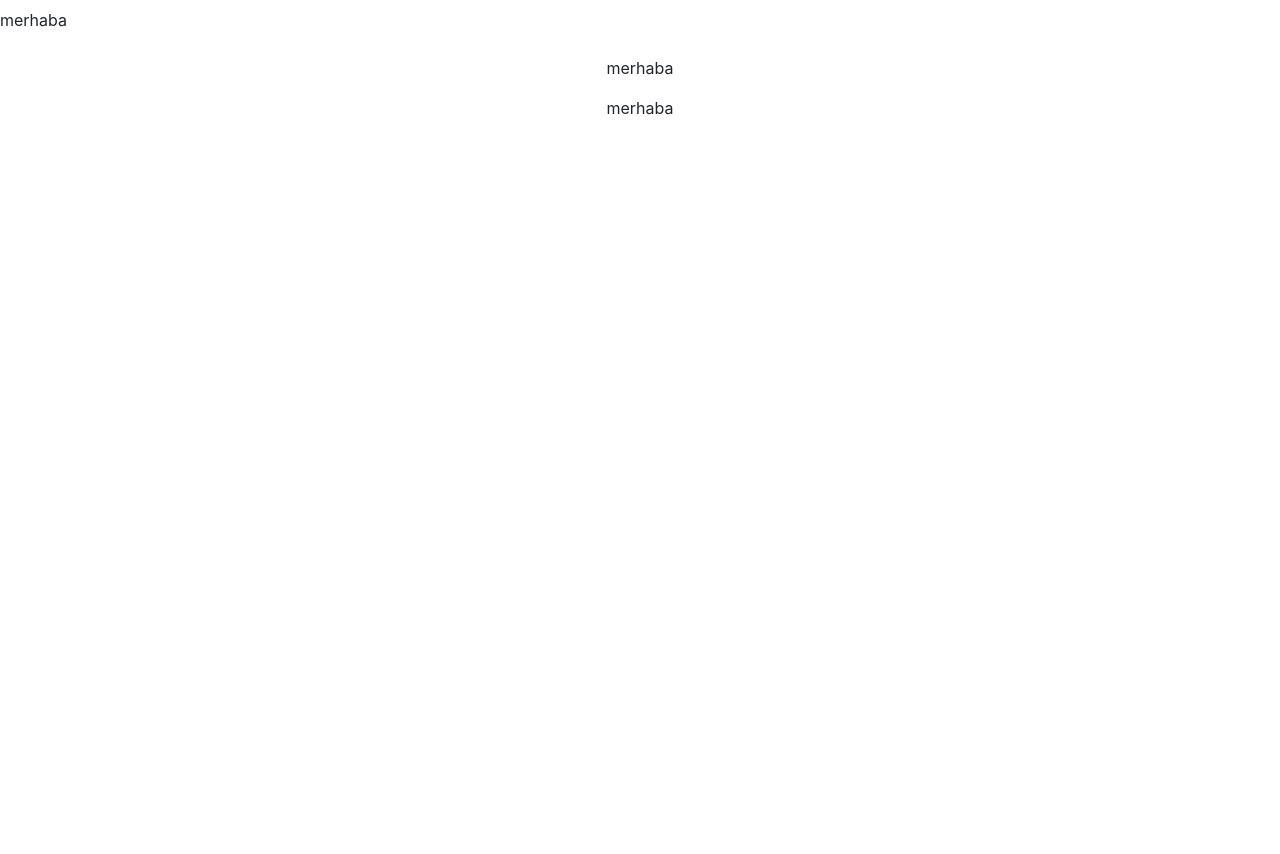
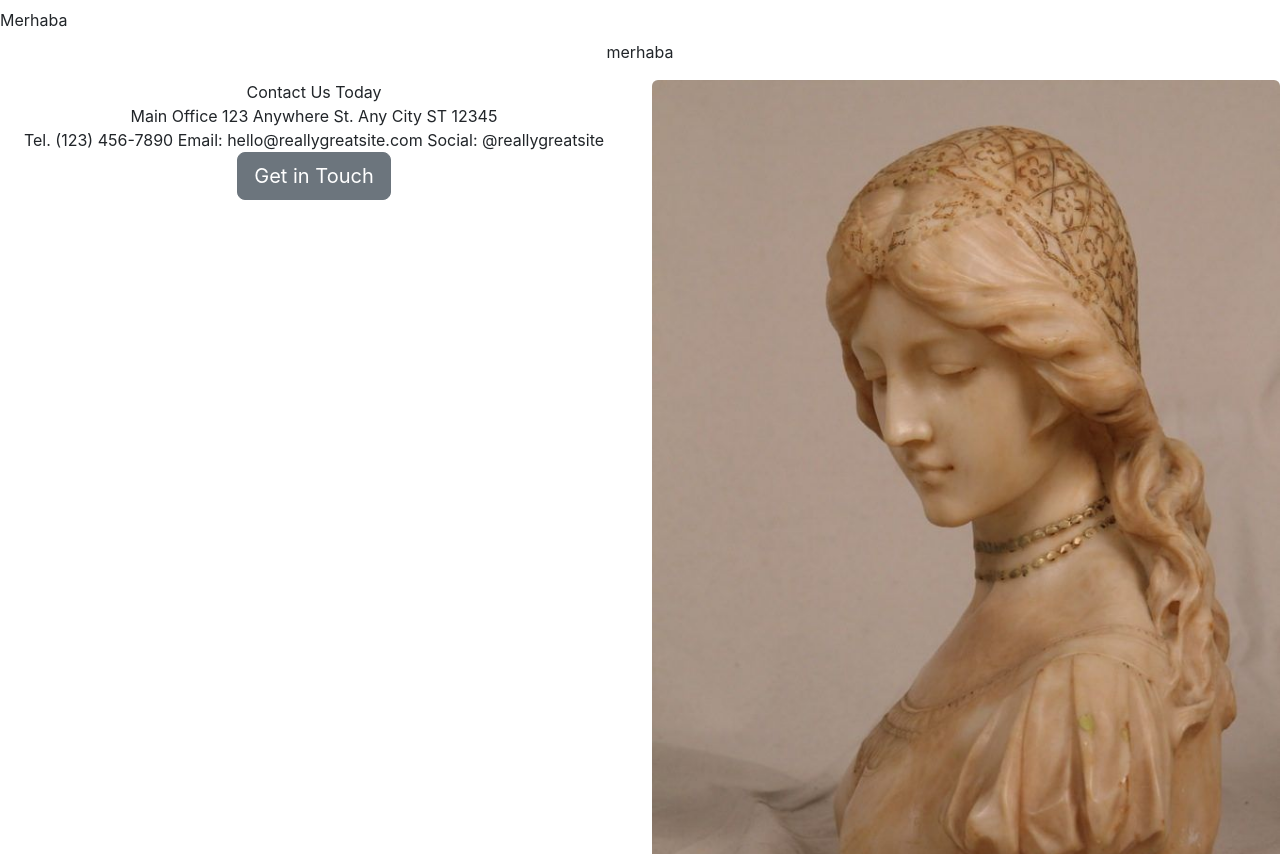
Before and after one commit to vuranokyigit/business-web-template, a React (Create React App) app: page / in a window 1280 px wide. Shown: the top 854 px of the page. Before the commit the page ends 800 px from the top, so only its background shows below. Built offline with nearby package versions, Linux system fonts and the light colour scheme.

Commit message:
footerContent

```diff
--- a/src/components/Footer/footer.jsx
+++ b/src/components/Footer/footer.jsx
@@ -1,13 +1,31 @@
 import React from "react";
 
-
 const Footer = () => {
-
 
     return (
         <>
             <footer className="footer">
-                <p>merhaba</p>
+                <div className="row">
+                    <div className="col-md-6" >
+                        Contact Us Today
+                        <div className="col-md-12">
+                            Main Office
+                            123 Anywhere St.
+                            Any City ST 12345
+                        </div>
+                        <div className="col-md-12">
+                            Tel. (123) 456-7890
+                            Email: hello@reallygreatsite.com
+                            Social: @reallygreatsite
+                        </div>
+                        <button type="button" className="btn btn-secondary btn-lg">Get in Touch</button>
+                    </div>
+                    <div className="col-sm-6">
+                        <img className="col-sm-12 rounded float-right" src="/footerimage.jpg" alt="" />
+                    </div>
+                </div>
+
+                <p className="copyright" style={{color:"blue"}}>&copy; {new Date().getFullYear()} All Right Reserved By Fikri Yigit Vuranok </p>
             </footer>
         </>
     )
--- a/src/components/Navbar/navbar.jsx
+++ b/src/components/Navbar/navbar.jsx
@@ -1,5 +1,4 @@
 import React from "react";
-
 
 const Navbar = () => {
 
@@ -7,7 +6,9 @@ const Navbar = () => {
     return (
         <>
             <nav className="navbar">
-                <p>merhaba</p>
+                <div className="navigationBar">
+                    Merhaba
+                </div>
             </nav>
         </>
     )
```
Also changed, not shown: public/footerimage.jpg (added), src/components/components.css (added).
